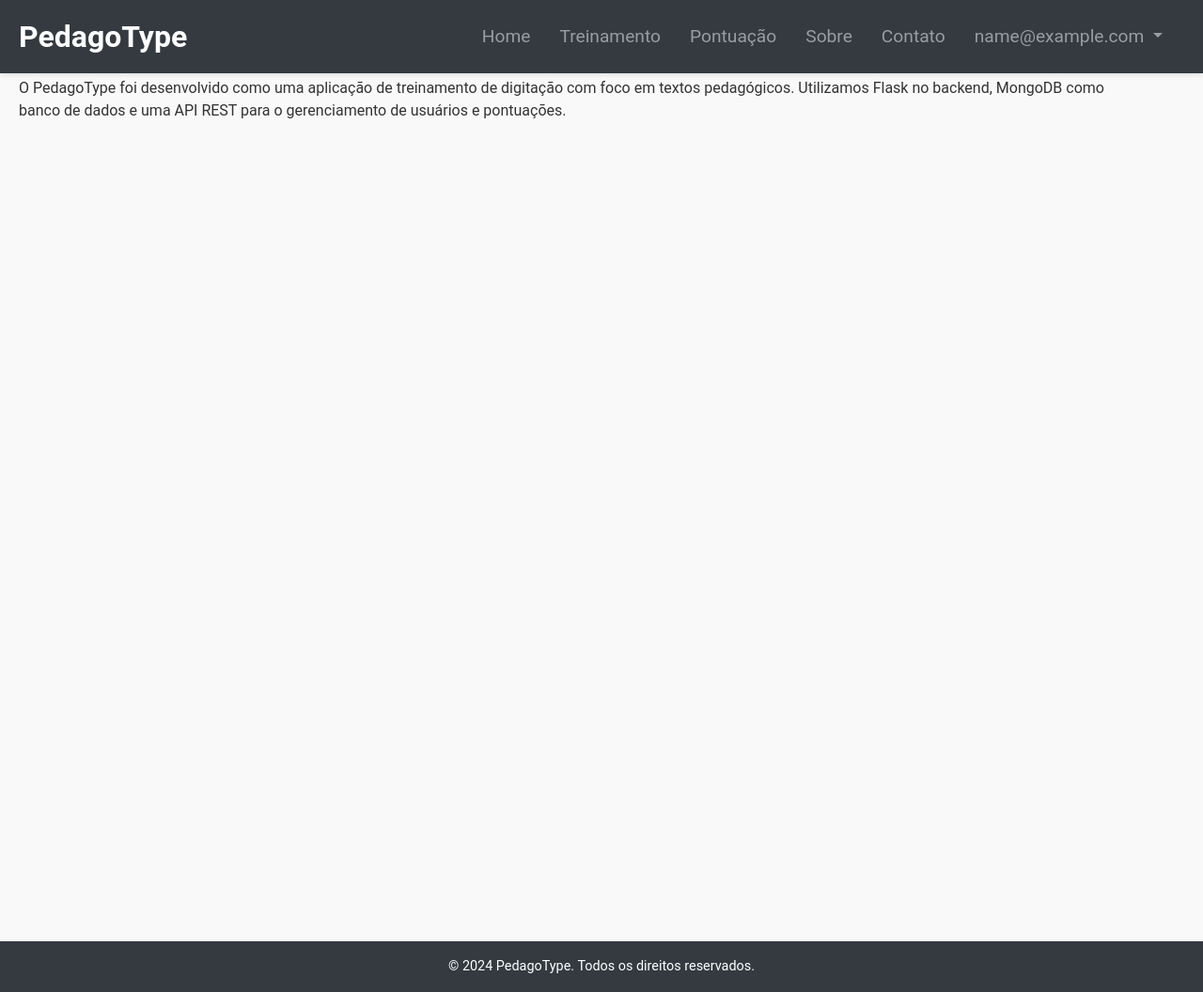
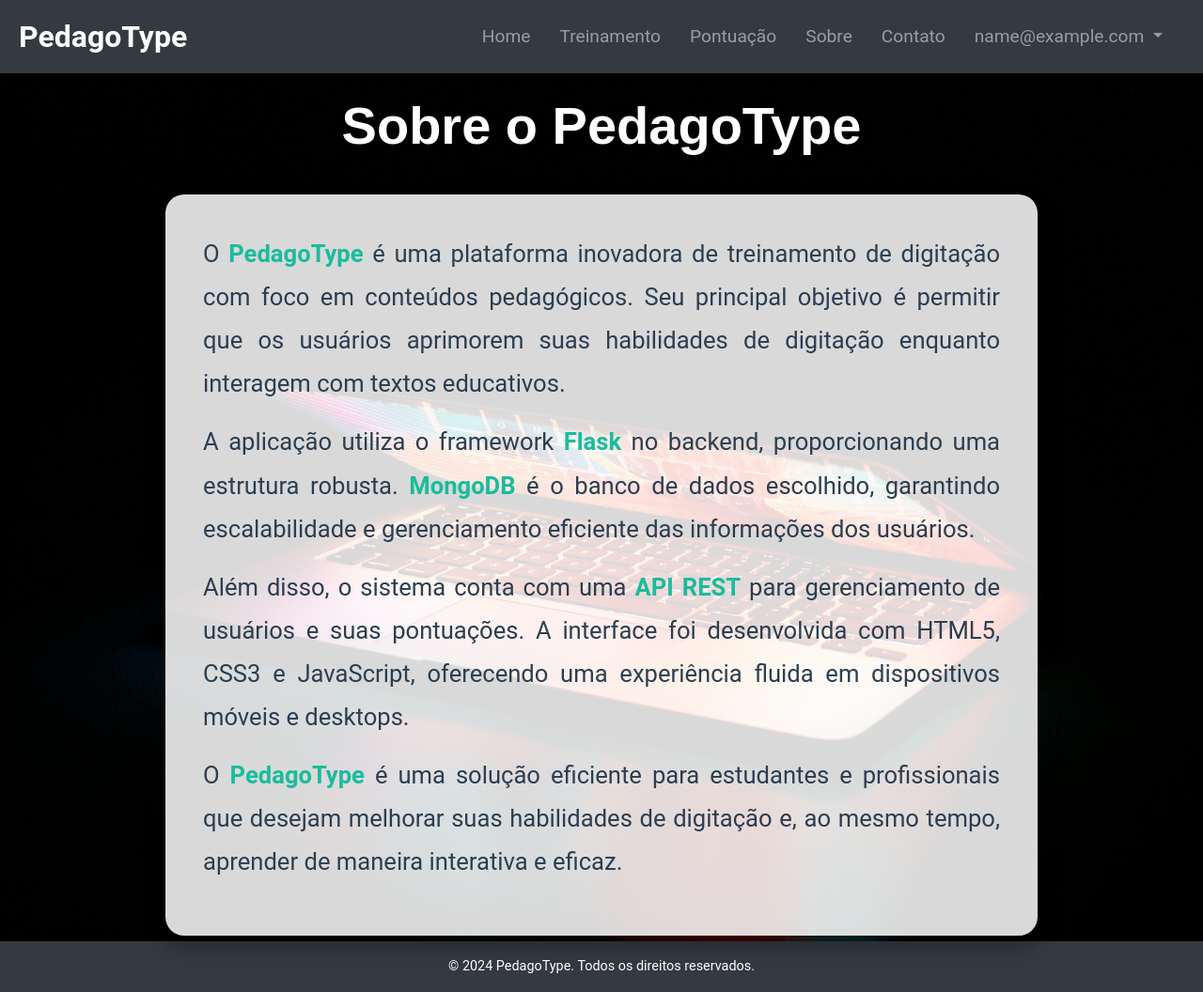
Before and after one commit to ragnarthur/pedagotype, a Flask app: page /sobre in a window 1280 px wide. Shown: the whole page at 94% size. Run offline with Flask 3, Linux system fonts and the light colour scheme; the visitor is signed in with stand-in values (Sample User, id 1); data that the repository does not hold is empty; some libraries are stand-ins or nearby versions.

Commit message:
commit pagina sobre perfeita

```diff
--- a/app/static/css/styles.css
+++ b/app/static/css/styles.css
@@ -329,6 +329,118 @@ h2 {
 
 .btn-primary:hover {
     background-color: #0056b3;  /* Azul escuro no hover */
+}
+
+/* ======================
+   Estilo dinâmico para a página Sobre com ajuste centralizado e interação ao passar o mouse
+========================== */
+/* Fundo da página */
+.sobre-background {
+    background-image: url('/static/images/sobre.jpg');
+    background-size: cover;
+    background-position: center;
+    background-repeat: no-repeat;
+    min-height: calc(100vh - 80px); /* Ajusta a altura mínima considerando o footer */
+    width: 100vw;
+    display: flex;
+    justify-content: center;
+    align-items: flex-start; /* Certifica-se de que o conteúdo comece no topo */
+    padding-top: 80px; /* Ajuste de padding superior para evitar sobreposição com a navbar */
+    padding-bottom: 0; /* Remove o padding inferior */
+    margin: 0;
+    position: relative;
+}
+
+/* Título animado */
+.animated-title {
+    font-weight: 700;
+    font-size: 3.5rem;
+    color: #ffffff;
+    animation: titleBounce 1.5s ease-in-out forwards;
+    opacity: 1;
+    text-shadow: 3px 3px 6px rgba(0, 0, 0, 0.7);
+    margin-bottom: 40px;
+    text-align: center;
+}
+
+/* Animação bounce no título */
+@keyframes titleBounce {
+    0% {
+        opacity: 0;
+        transform: scale(0.8) translateY(-50px);
+    }
+    60% {
+        opacity: 1;
+        transform: scale(1.05) translateY(10px);
+    }
+    100% {
+        transform: scale(1) translateY(0);
+    }
+}
+
+/* Box de texto centralizado com efeito */
+.sobre-text-box {
+    background-color: rgba(255, 255, 255, 0.85);
+    padding: 40px;
+    border-radius: 20px;
+    box-shadow: 0 12px 24px rgba(0, 0, 0, 0.3);
+    font-size: 1.6rem;
+    color: #2C3E50;
+    width: 80%;
+    max-width: 1000px;
+    text-align: justify;
+    line-height: 1.8;
+    margin: 0 auto 40px auto; /* Diminui o espaço inferior */
+    opacity: 1;
+    position: relative;
+    z-index: 1;
+}
+
+/* Responsividade para dispositivos móveis */
+@media (max-width: 768px) {
+    .sobre-text-box {
+        font-size: 1.4rem;
+        padding: 25px;
+        width: 90%;
+        margin-bottom: 40px;
+    }
+}
+
+/* Interação entre os parágrafos com atraso */
+.sobre-text-box p {
+    opacity: 0;
+    transform: translateX(-50px);
+    transition: transform 0.6s ease, opacity 0.6s ease;
+}
+
+/* Aplica a animação quando o box aparece */
+.sobre-text-box.show p {
+    opacity: 1;
+    transform: translateX(0);
+}
+
+/* Efeito ao passar o mouse pelos parágrafos */
+.sobre-text-box p:hover {
+    transform: scale(1.05);
+    transition: transform 0.3s ease-in-out;
+}
+
+/* Estilo para destacar partes importantes do texto */
+.sobre-text-box strong {
+    font-weight: bold;
+    color: #1ABC9C;
+}
+
+/* Responsividade para dispositivos móveis */
+@media (max-width: 768px) {
+    .animated-title {
+        font-size: 2.5rem;
+    }
+    .sobre-text-box {
+        font-size: 1.2rem;
+        padding: 25px;
+        width: 90%;
+    }
 }
 
 
--- a/app/templates/sobre.html
+++ b/app/templates/sobre.html
@@ -3,8 +3,37 @@
 {% block title %}Sobre - PedagoType{% endblock %}
 
 {% block content %}
-<div class="container">
-    <h2 class="text-center mb-4">Sobre o PedagoType</h2>
-    <p>O PedagoType foi desenvolvido como uma aplicação de treinamento de digitação com foco em textos pedagógicos. Utilizamos Flask no backend, MongoDB como banco de dados e uma API REST para o gerenciamento de usuários e pontuações.</p>
+<div class="sobre-background">
+    <div class="container">
+        <h2 class="animated-title text-center">Sobre o PedagoType</h2>
+
+        <div class="sobre-text-box">
+            <p>
+                O <strong>PedagoType</strong> é uma plataforma inovadora de treinamento de digitação com foco em conteúdos pedagógicos.
+                Seu principal objetivo é permitir que os usuários aprimorem suas habilidades de digitação enquanto interagem com textos educativos.
+            </p>
+            <p>
+                A aplicação utiliza o framework <strong>Flask</strong> no backend, proporcionando uma estrutura robusta.
+                <strong>MongoDB</strong> é o banco de dados escolhido, garantindo escalabilidade e gerenciamento eficiente das informações dos usuários.
+            </p>
+            <p>
+                Além disso, o sistema conta com uma <strong>API REST</strong> para gerenciamento de usuários e suas pontuações.
+                A interface foi desenvolvida com HTML5, CSS3 e JavaScript, oferecendo uma experiência fluida em dispositivos móveis e desktops.
+            </p>
+            <p>
+                O <strong>PedagoType</strong> é uma solução eficiente para estudantes e profissionais que desejam melhorar suas habilidades de digitação e, ao mesmo tempo, aprender de maneira interativa e eficaz.
+            </p>
+        </div>
+    </div>
 </div>
+
+<script>
+    document.addEventListener("DOMContentLoaded", function() {
+        const textBox = document.querySelector(".sobre-text-box");
+        setTimeout(() => {
+            textBox.classList.add("show");
+        }, 500); // Atraso para o efeito de animação
+    });
+</script>
+
 {% endblock %}
```
Also changed, not shown: app/static/images/contato.jpg (added), app/static/images/sobre.jpg (added).
